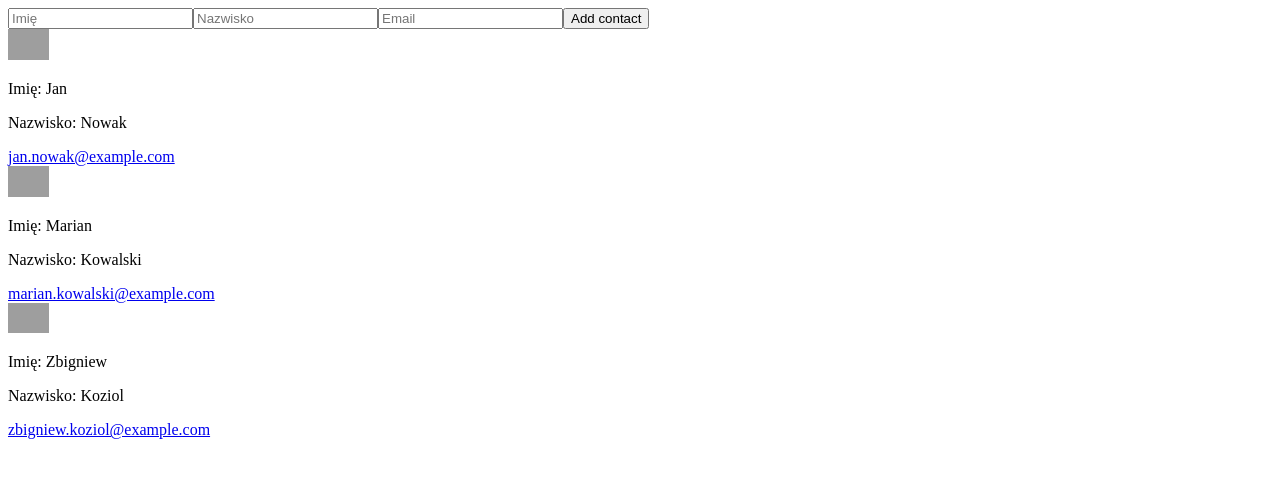
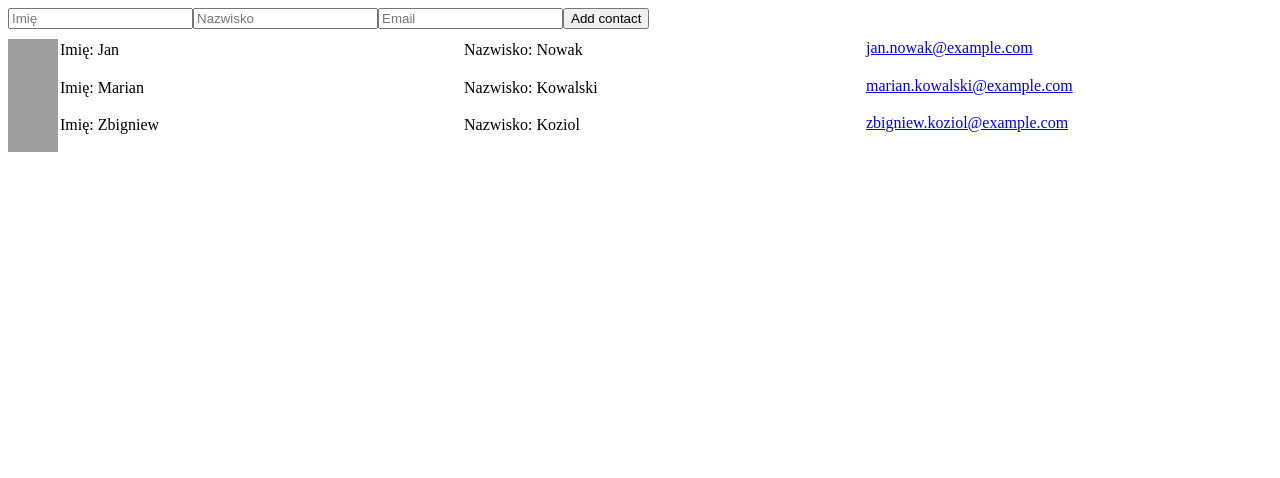
Before and after one commit to michalskwira/Contact_and_Form_Components, a website: page index.html in a window 1280 px wide. Drawn offline with nearby package versions, Linux system fonts and the light colour scheme; grey boxes are pictures that could not be loaded.

Commit message:
Add changes to styling, require more work

```diff
--- a/sass/style.scss
+++ b/sass/style.scss
@@ -11,11 +11,21 @@ html {
     flex-direction: column;
 }
 
-img.contactImage {
-    max-width: 41px;
-}
-
 ul.contactsList {
     padding: 0;
-    margin: 0;
+    margin: 10px 0 0 0;
+    .contactItem {
+        display: flex;
+        flex-direction: row;
+        flex-wrap: wrap;
+        img.contactImage {
+            width:50px;
+        }
+        .contactLabel {
+            display: block;
+            width:400px;
+            margin: 2px;
+            height: 30px;
+        }
+    }
 }
```
Also changed, not shown: css/style.css, 1 other file.
